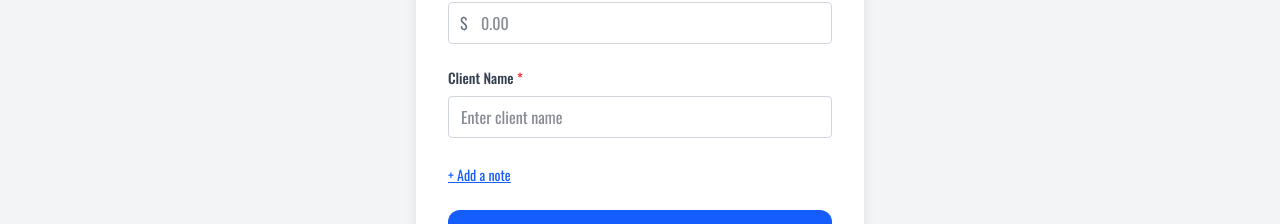
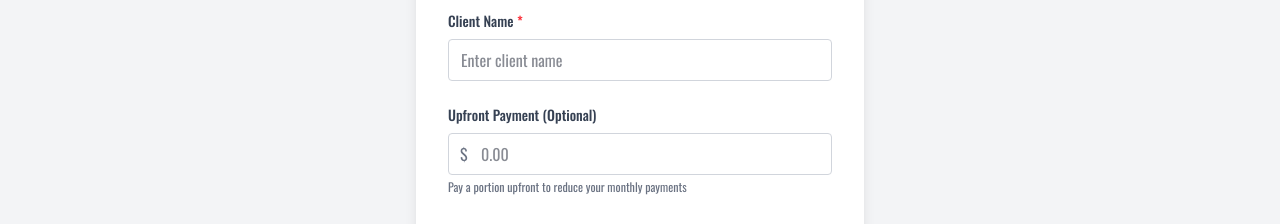
Before and after one commit to owaisrafiq05/Bnpl-Payment-System-Frontend, a React (Vite) app: page / in a window 1280 px wide. Shown: the part 721-945 px from the top of the page. Built offline with nearby package versions, Linux system fonts and the light colour scheme; no server answers.

Commit message:
DownPayment Core Logic Integrated

```diff
--- a/src/components/CheckoutForm.tsx
+++ b/src/components/CheckoutForm.tsx
@@ -262,7 +262,9 @@ const CheckoutForm: React.FC = () => {
           duration: state.selectedPlan.duration,
           totalAmount: state.selectedPlan.totalAmount,
           monthlyPayment: state.selectedPlan.monthlyPayment,
-          interestAmount: state.selectedPlan.interestAmount
+          interestAmount: state.selectedPlan.interestAmount,
+          upfrontPayment: state.selectedPlan.upfrontPayment,
+          remainingAmount: state.selectedPlan.remainingAmount
         }));
       }
 
--- a/src/components/PaymentForm.tsx
+++ b/src/components/PaymentForm.tsx
@@ -9,6 +9,7 @@ const PaymentForm: React.FC = () => {
   const [amount, setAmount] = useState('');
   const [clientName, setClientName] = useState('');
   const [note, setNote] = useState('');
+  const [upfrontPayment, setUpfrontPayment] = useState('');
   const [showNote, setShowNote] = useState(false);
   const [errors, setErrors] = useState<Record<string, string>>({});
   const [isSubmitting, setIsSubmitting] = useState(false);
@@ -18,6 +19,7 @@ const PaymentForm: React.FC = () => {
     setAmount(state.formData.amount);
     setClientName(state.formData.clientName);
     setNote(state.formData.note);
+    setUpfrontPayment(state.formData.upfrontPayment);
   }, [state.formData]);
 
   const validateForm = (): boolean => {
@@ -31,6 +33,13 @@ const PaymentForm: React.FC = () => {
 
     if (!clientName.trim()) {
       newErrors.clientName = 'Client name is required';
+    }
+
+    // Validate upfront payment
+    if (upfrontPayment.trim() && (isNaN(parseFloat(upfrontPayment)) || parseFloat(upfrontPayment) < 0)) {
+      newErrors.upfrontPayment = 'Please enter a valid upfront payment amount';
+    } else if (upfrontPayment.trim() && parseFloat(upfrontPayment) >= parseFloat(amount)) {
+      newErrors.upfrontPayment = 'Upfront payment must be less than the total amount';
     }
 
     setErrors(newErrors);
@@ -50,13 +59,14 @@ const PaymentForm: React.FC = () => {
       // Update global state
       dispatch({
         type: 'UPDATE_FORM_DATA',
-        payload: { amount, clientName, note }
+        payload: { amount, clientName, note, upfrontPayment }
       });
 
       // Call API to calculate payment plans
       const response = await PaymentPlanService.calculatePaymentPlans({
         principalAmount: parseFloat(amount),
-        customerName: clientName
+        customerName: clientName,
+        upfrontPayment: upfrontPayment.trim() ? parseFloat(upfrontPayment) : 0
       });
 
       // Save payment plans to global state
@@ -90,6 +100,9 @@ const PaymentForm: React.FC = () => {
         break;
       case 'note':
         setNote(value);
+        break;
+      case 'upfrontPayment':
+        setUpfrontPayment(value);
         break;
     }
 
@@ -154,6 +167,33 @@ const PaymentForm: React.FC = () => {
             {errors.clientName && (
               <p className="text-red-500 text-xs mt-1">{errors.clientName}</p>
             )}
+          </div>
+
+          {/* Upfront Payment Field */}
+          <div>
+            <label className="block text-sm font-medium text-gray-700 mb-2">
+              Upfront Payment (Optional)
+            </label>
+            <div className="relative">
+              <span className="absolute left-3 top-1/2 transform -translate-y-1/2 text-gray-500">
+                $
+              </span>
+              <input
+                type="text"
+                value={upfrontPayment}
+                onChange={(e) => handleInputChange('upfrontPayment', e.target.value)}
+                className={`w-full pl-8 pr-3 py-2 border rounded focus:outline-none focus:ring-2 focus:ring-blue-400 focus:border-transparent ${
+                  errors.upfrontPayment ? 'border-red-500' : 'border-gray-300'
+                }`}
+                placeholder="0.00"
+              />
+            </div>
+            {errors.upfrontPayment && (
+              <p className="text-red-500 text-xs mt-1">{errors.upfrontPayment}</p>
+            )}
+            <p className="text-gray-500 text-xs mt-1">
+              Pay a portion upfront to reduce your monthly payments
+            </p>
           </div>
 
           {/* Note Field */}
--- a/src/components/PaymentPlans.tsx
+++ b/src/components/PaymentPlans.tsx
@@ -11,6 +11,8 @@ interface PaymentPlansProps {
     customerName: string
     principalAmount: number
     interestRate: string
+    upfrontPayment: number
+    remainingAmount: number
     availablePlans: PaymentPlan[]
   }
   onSelectPlan: (plan: PaymentPlan) => void
@@ -50,6 +52,27 @@ const PaymentPlans: React.FC<PaymentPlansProps> = ({ paymentPlans, onSelectPlan,
       <HeroSection backgroundUrl="/bg-img.png" title="Payment Plan" />
     <div className="min-h-screen bg-gray-50 py-8 px-4">
       <div className="max-w-6xl mx-auto">
+        {/* Payment Summary */}
+        {paymentPlans.upfrontPayment > 0 && (
+          <div className="bg-blue-50 border border-blue-200 rounded-lg p-4 mb-6">
+            <h3 className="text-lg font-semibold text-blue-800 mb-2">Payment Summary</h3>
+            <div className="grid grid-cols-1 md:grid-cols-3 gap-4 text-sm">
+              <div>
+                <span className="text-gray-600">Total Amount:</span>
+                <span className="font-medium text-gray-800 ml-2">{formatCurrency(paymentPlans.principalAmount)}</span>
+              </div>
+              <div>
+                <span className="text-gray-600">Upfront Payment:</span>
+                <span className="font-medium text-blue-600 ml-2">{formatCurrency(paymentPlans.upfrontPayment)}</span>
+              </div>
+              <div>
+                <span className="text-gray-600">Remaining Amount:</span>
+                <span className="font-medium text-gray-800 ml-2">{formatCurrency(paymentPlans.remainingAmount)}</span>
+              </div>
+            </div>
+          </div>
+        )}
+
         {/* Full Payment Section */}
         <h2 className="text-xl text-center font-semibold mb-4 text-gray-800">Full Payment Option</h2>
         <div className="flex justify-center mb-8">
@@ -85,6 +108,18 @@ const PaymentPlans: React.FC<PaymentPlansProps> = ({ paymentPlans, onSelectPlan,
                   <span className="text-gray-600">Total:</span>
                   <span className="font-medium text-gray-800">{formatCurrency(plan.totalAmount)}</span>
                 </div>
+                {plan.upfrontPayment > 0 && (
+                  <>
+                    <div className="flex justify-between">
+                      <span className="text-gray-600">Upfront:</span>
+                      <span className="font-medium text-blue-600">{formatCurrency(plan.upfrontPayment)}</span>
+                    </div>
+                    <div className="flex justify-between">
+                      <span className="text-gray-600">Remaining:</span>
+                      <span className="font-medium text-gray-800">{formatCurrency(plan.remainingAmount)}</span>
+                    </div>
+                  </>
+                )}
                 <div className="flex justify-between">
                   <span className="text-gray-600">Interest:</span>
                   <span className="font-medium text-green-600">FREE</span>
@@ -156,6 +191,18 @@ const PaymentPlans: React.FC<PaymentPlansProps> = ({ paymentPlans, onSelectPlan,
                     <span className="text-gray-600">Total:</span>
                     <span className="font-medium text-gray-800">{formatCurrency(plan.totalAmount)}</span>
                   </div>
+                  {plan.upfrontPayment > 0 && (
+                    <>
+                      <div className="flex justify-between">
+                        <span className="text-gray-600">Upfront:</span>
+                        <span className="font-medium text-blue-600">{formatCurrency(plan.upfrontPayment)}</span>
+                      </div>
+                      <div className="flex justify-between">
+                        <span className="text-gray-600">Remaining:</span>
+                        <span className="font-medium text-gray-800">{formatCurrency(plan.remainingAmount)}</span>
+                      </div>
+                    </>
+                  )}
                   <div className="flex justify-between">
                     <span className="text-gray-600">Interest:</span>
                     <span className={`font-medium ${isFullPayment ? "text-green-600" : "text-gray-800"}`}>
--- a/src/context/PaymentFormContext.tsx
+++ b/src/context/PaymentFormContext.tsx
@@ -6,6 +6,7 @@ export interface PaymentFormData {
   amount: string;
   clientName: string;
   note: string;
+  upfrontPayment: string;
 }
 
 export interface PaymentPlan {
@@ -14,12 +15,16 @@ export interface PaymentPlan {
   monthlyPayment: number;
   interestAmount: number;
   description: string;
+  upfrontPayment: number;
+  remainingAmount: number;
 }
 
 export interface PaymentPlansResponse {
   customerName: string;
   principalAmount: number;
   interestRate: string;
+  upfrontPayment: number;
+  remainingAmount: number;
   availablePlans: PaymentPlan[];
 }
 
@@ -66,6 +71,7 @@ const initialState: PaymentFormState = {
     amount: '',
     clientName: '',
     note: '',
+    upfrontPayment: '',
   },
   paymentPlans: null,
   selectedPlan: null,
--- a/src/pages/PlanDetails.tsx
+++ b/src/pages/PlanDetails.tsx
@@ -126,6 +126,22 @@ const PlanDetails: React.FC = () => {
                   {planDetails?.paymentPlan?.principalAmount ? formatCurrency(planDetails.paymentPlan.principalAmount) : '-'}
                 </span>
               </div>
+              {planDetails?.paymentPlan?.upfrontPayment && planDetails.paymentPlan.upfrontPayment > 0 && (
+                <>
+                  <div className="flex justify-between">
+                    <span className="text-gray-600">Upfront Payment</span>
+                    <span className="font-medium text-blue-600">
+                      {formatCurrency(planDetails.paymentPlan.upfrontPayment)}
+                    </span>
+                  </div>
+                  <div className="flex justify-between">
+                    <span className="text-gray-600">Remaining Amount</span>
+                    <span className="font-medium">
+                      {formatCurrency(planDetails.paymentPlan.remainingAmount)}
+                    </span>
+                  </div>
+                </>
+              )}
               <div className="flex justify-between">
                 <span className="text-gray-600">Monthly Payment</span>
                 <span className="font-medium">
@@ -216,6 +232,7 @@ const PlanDetails: React.FC = () => {
               <thead>
                 <tr className="bg-gray-50">
                   <th className="px-6 py-3 text-left text-xs font-medium text-gray-500 uppercase tracking-wider">Payment #</th>
+                  <th className="px-6 py-3 text-left text-xs font-medium text-gray-500 uppercase tracking-wider">Type</th>
                   <th className="px-6 py-3 text-left text-xs font-medium text-gray-500 uppercase tracking-wider">Due Date</th>
                   <th className="px-6 py-3 text-left text-xs font-medium text-gray-500 uppercase tracking-wider">Amount</th>
                   <th className="px-6 py-3 text-left text-xs font-medium text-gray-500 uppercase tracking-wider">Status</th>
@@ -228,6 +245,17 @@ const PlanDetails: React.FC = () => {
                   <tr key={payment.sequenceNumber} className={payment.status === 'completed' ? 'bg-green-50' : ''}>
                     <td className="px-6 py-4 whitespace-nowrap text-sm text-gray-900">
                       {payment.sequenceNumber}
+                    </td>
+                    <td className="px-6 py-4 whitespace-nowrap text-sm text-gray-900">
+                      {payment.isUpfrontPayment ? (
+                        <span className="inline-flex items-center px-2 py-1 rounded-full text-xs font-medium bg-blue-100 text-blue-800">
+                          Upfront
+                        </span>
+                      ) : (
+                        <span className="inline-flex items-center px-2 py-1 rounded-full text-xs font-medium bg-gray-100 text-gray-800">
+                          Monthly
+                        </span>
+                      )}
                     </td>
                     <td className="px-6 py-4 whitespace-nowrap text-sm text-gray-900">
                       {payment.scheduledDate ? formatDate(payment.scheduledDate) : '-'}
@@ -266,7 +294,7 @@ const PlanDetails: React.FC = () => {
                 ))}
                 {(!schedule?.schedule || schedule.schedule.length === 0) && (
                   <tr>
-                    <td colSpan={6} className="px-6 py-4 text-center text-sm text-gray-500">
+                    <td colSpan={7} className="px-6 py-4 text-center text-sm text-gray-500">
                       No payment schedule available
                     </td>
                   </tr>
```
Also changed, not shown: src/services/paymentPlanService.ts (+9 -0 lines).
